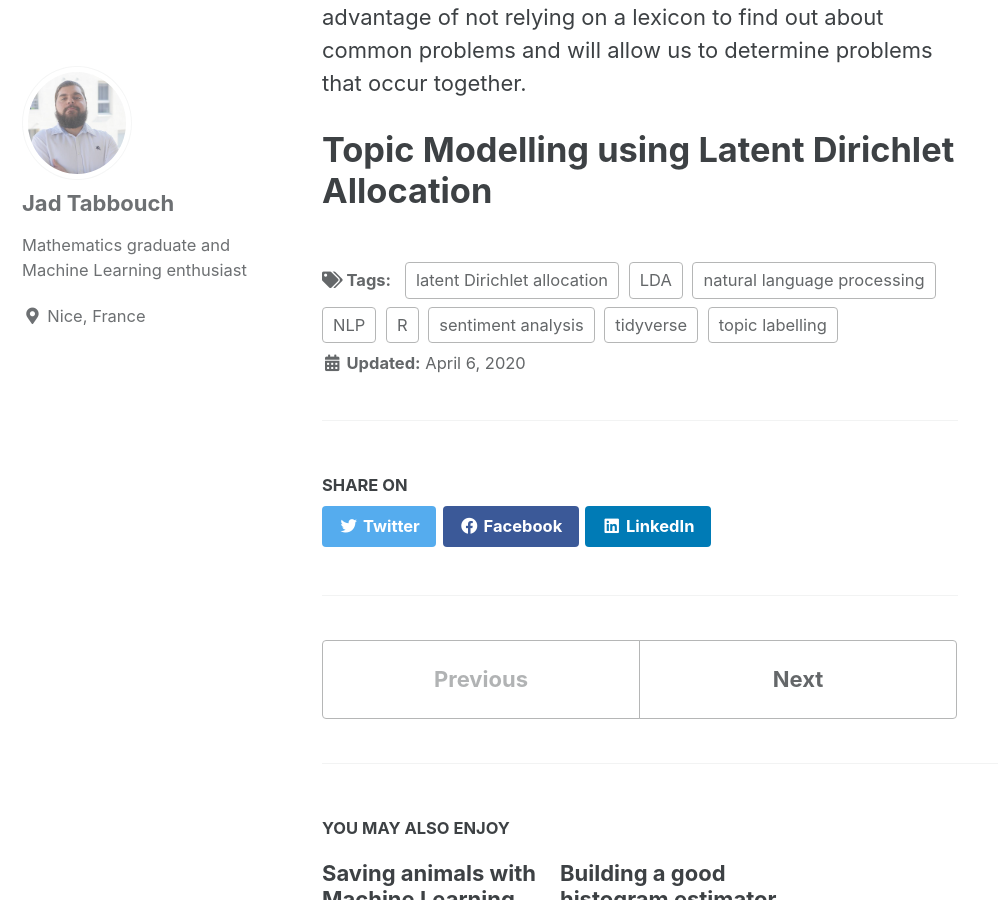
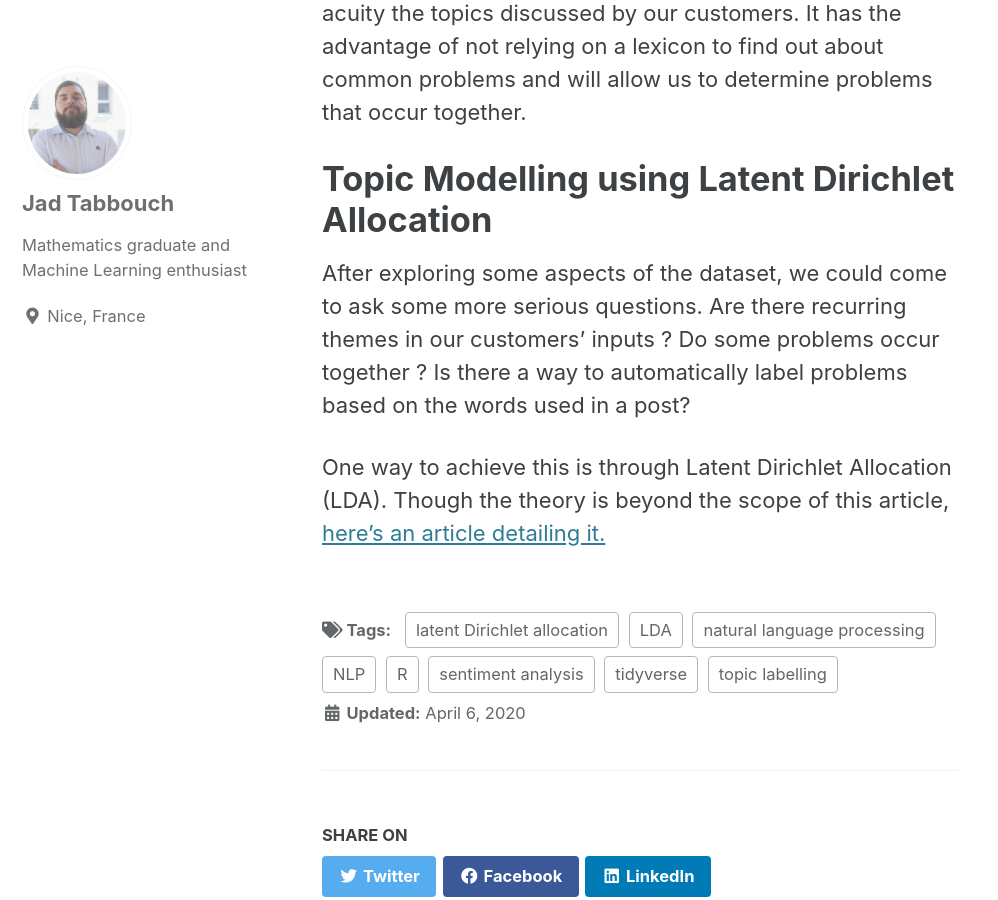
Before and after one commit to jad-tab/jad-tab.github.io, a Jekyll site: the page built from _posts/2020-04-06-NLP.md, in a window 1280 px wide and 900 px high, scrolled down 12211 px. Shown: the whole window, without its empty margins (0-998 px from the left). Built offline with Jekyll 4.4.1, drawn with Linux system fonts in a browser that asks for light colours; cached includes are drawn as plain includes.

Commit message:
Update 2020-04-06-NLP.md

```diff
--- a/_posts/2020-04-06-NLP.md
+++ b/_posts/2020-04-06-NLP.md
@@ -181,6 +181,7 @@ This was later confirmed by CrabMobile to be a very densely populated area (mean
 
 I was also able to find the most (and least) satisfied customers by profile.
 ![alt]({{ site.url }}{{ site.baseurl }}/stc/happiest.jpg)
+
 Looks like Police Officers, Mechanics and Teachers are most satisfied with the service.
 
 I also found some very unhappy clients after a "group-by id": how about we call them back with a free voucher ?
@@ -196,3 +197,7 @@ However, I dare say that this approach could be a good starting point for a high
 In the next section, I'd like to present an interesting mathematical tool that allows us to determine with more acuity the topics discussed by our customers. It has the advantage of not relying on a lexicon to find out about common problems and will allow us to determine problems that occur together.
 
 # Topic Modelling using Latent Dirichlet Allocation
+
+After exploring some aspects of the dataset, we could come to ask some more serious questions. Are there recurring themes in our customers' inputs ? Do some problems occur together ? Is there a way to automatically label problems based on the words used in a post?
+
+One way to achieve this is through Latent Dirichlet Allocation (LDA). Though the theory is beyond the scope of this article, [here's an article detailing it.](http://www.cse.cuhk.edu.hk/irwin.king/_media/presentations/latent_dirichlet_allocation.pdf)
```
